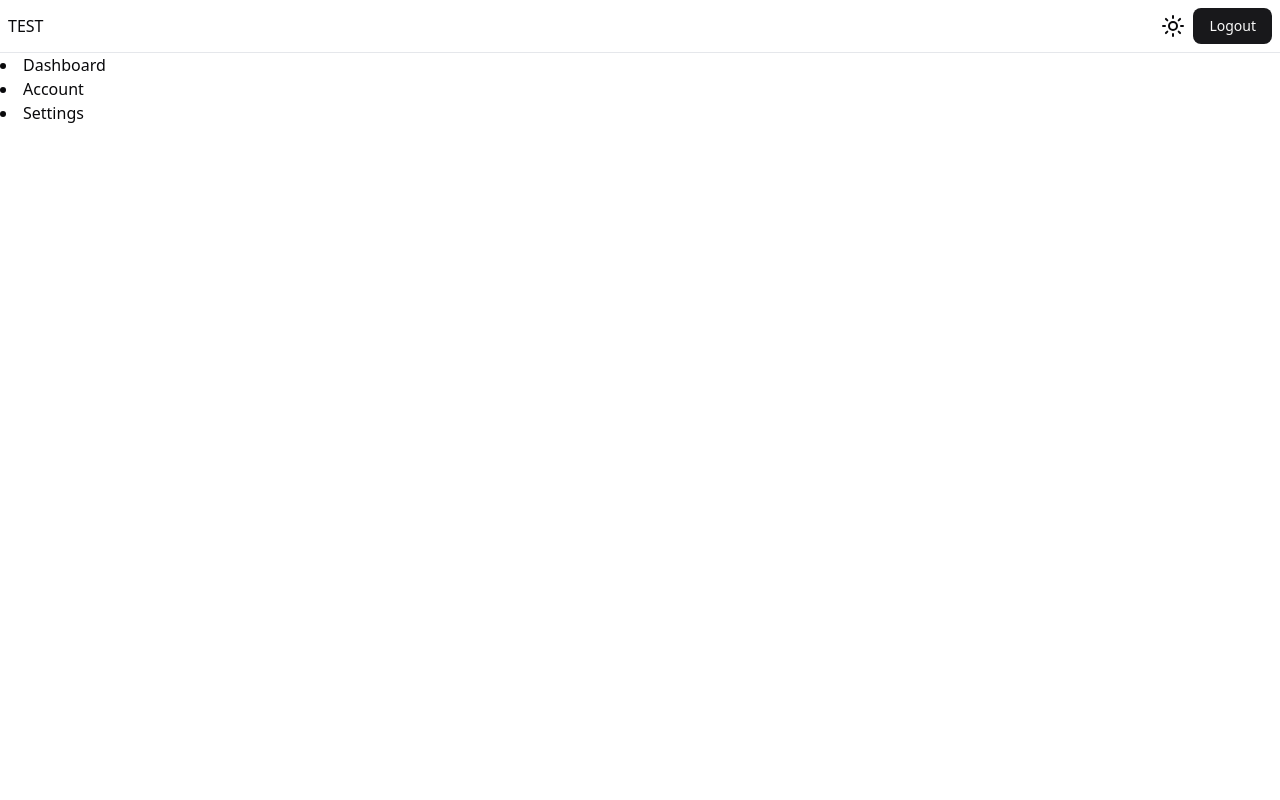
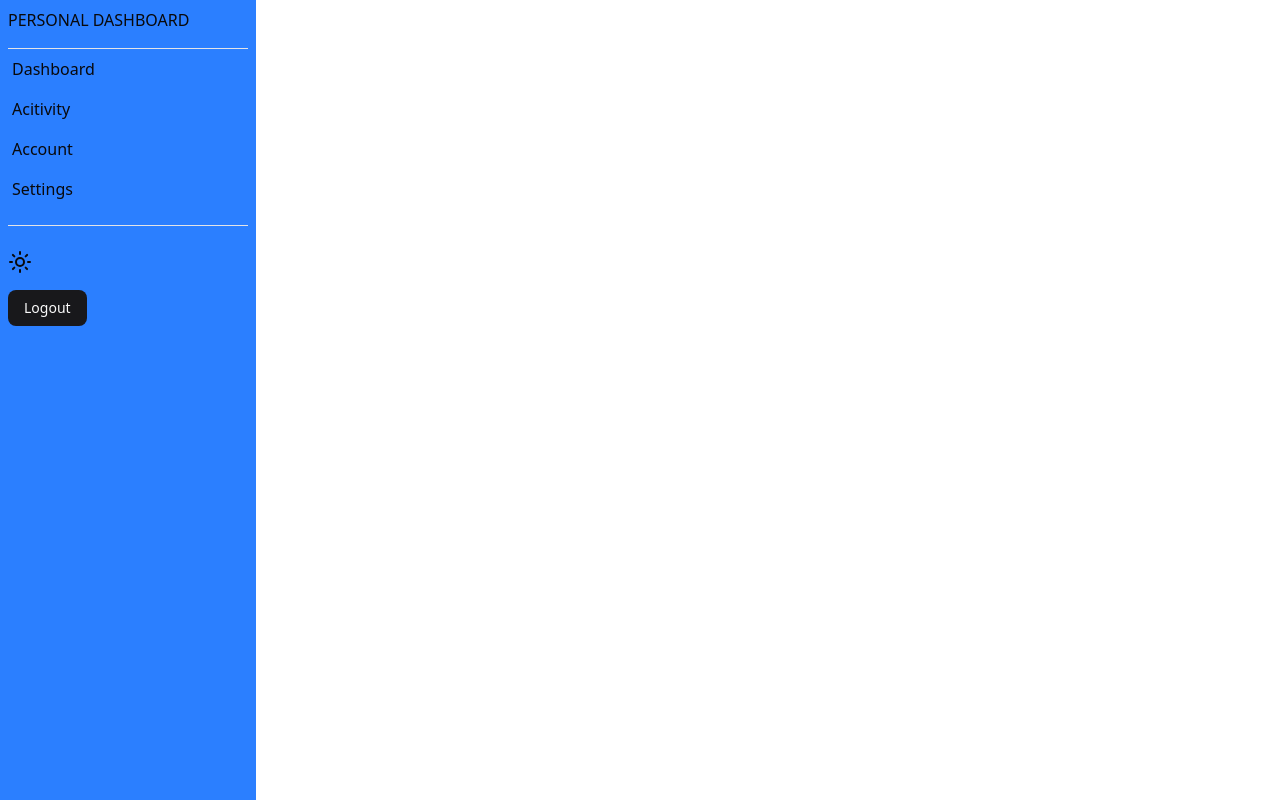
Before and after one commit to king707348/react-data-analysis, a Next.js app: page /dashboard in a window 1280 px wide. Built offline with nearby package versions, Linux system fonts and the light colour scheme.

Commit message:
header -> aside

```diff
--- a/src/app/dashboard/page.tsx
+++ b/src/app/dashboard/page.tsx
@@ -1,22 +1,12 @@
 'use client'
 
-import { ColorMode } from "@/components/layout/themeMode"
+
 import Sidebar from "@/components/layout/sidebar"
-
-import { Button } from "@/components/ui/button"
 
 export default function Layout(){
 
     return (
         <>
-            <header className="flex flex-row justify-between w-full p-2 border-b border-gray-200">
-                <div className="my-auto">TEST</div>
-                <div className="flex flex-row gap-2 ">
-                    <ColorMode />
-                    <Button >Logout</Button>
-                </div>
-            </header>
-
             <Sidebar />
         </>
     )
--- a/src/components/layout/sidebar.tsx
+++ b/src/components/layout/sidebar.tsx
@@ -1,5 +1,8 @@
+
+import { ColorMode } from "@/components/layout/themeMode"
+
 import Link from "next/link";
-
+import { Button } from "@/components/ui/button"
 
 interface Route {
     label: string;
@@ -13,6 +16,11 @@ const Route: Route[] = [
         label: "Dashboard",
         href: "/dashboard",
         icon: "dashboard"
+    },
+    {
+        label: "Acitivity",
+        href: "/",
+        icon: "Acitivity"
     },
     {
         label: "Account",
@@ -30,12 +38,19 @@ export default function Sidebar() {
 
 
     return (
-        <div className="flex flex-col ">
-            {Route.map((data, index) => (
-                <li key={index}>
-                    <Link href={data.href}>{data.label}</Link>
-                </li>
-            ))}
-        </div>
+        <aside className="flex flex-col w-[20%] h-[100vh] p-2 bg-blue-500">
+            <div className="pb-4 border-b-1">PERSONAL DASHBOARD</div>
+            <ul className="pb-4 border-b-1">
+                {Route.map((data, index) => (
+                    <li key={index} className="pl-1 py-2 hover:bg-gray-100 hover:text-gray-900">
+                        <Link href={data.href}>{data.label}</Link>
+                    </li>
+                ))}
+            </ul>
+            <div className="flex flex-col my-4">
+                <ColorMode />
+                <Button className="my-2 w-fit" >Logout</Button>
+            </div>
+        </aside>
     )
 }
--- a/src/components/layout/themeMode.tsx
+++ b/src/components/layout/themeMode.tsx
@@ -11,7 +11,7 @@ export function ColorMode() {
     }
 
     return (
-        <div onClick={changeTheme} className="my-auto">
+        <div onClick={changeTheme} className="py-2">
             {theme === "dark" ? <Moon /> : <Sun />}
         </div>
     )
```
